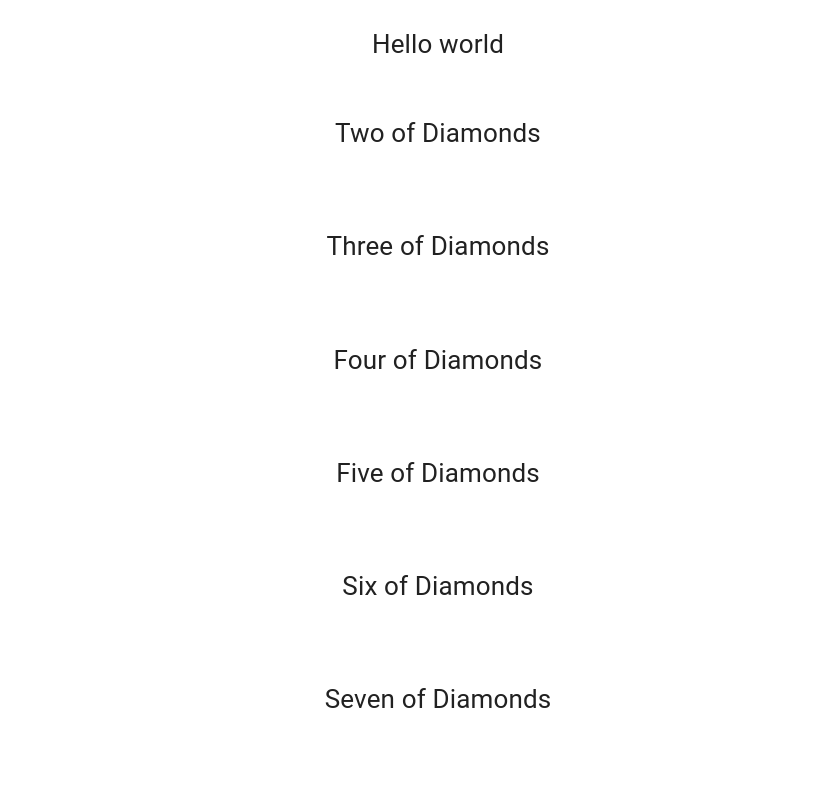
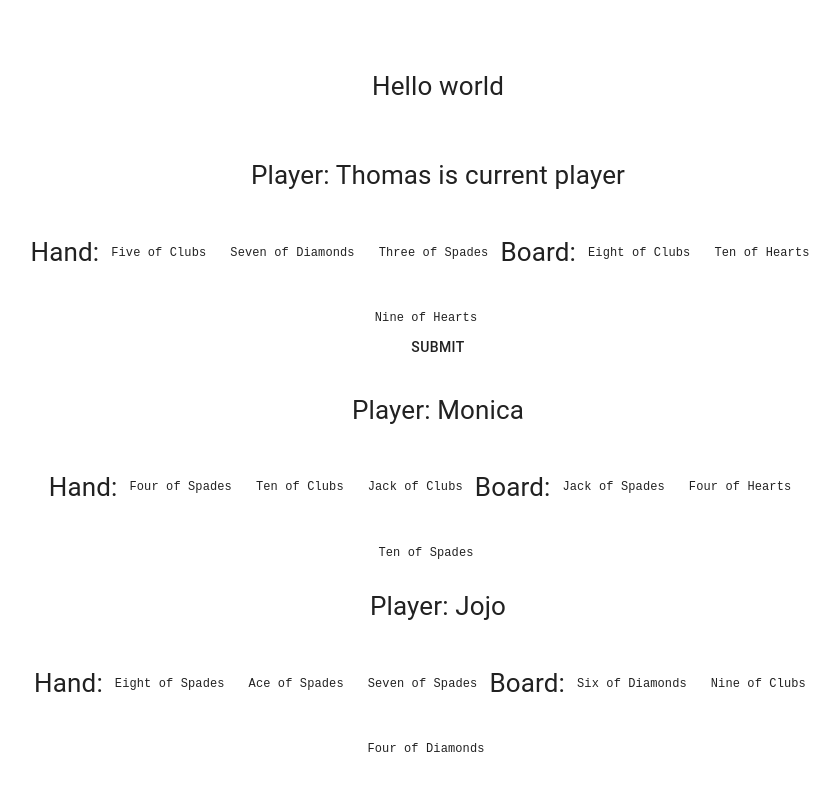
Before and after one commit to tsabend/cheesyds, a React (Create React App) app: page / in a window 1280 px wide. Shown: the top 799 px of the page, without its empty margins (202-1041 px from the left). Built offline with nearby package versions, Linux system fonts and the light colour scheme.

Commit message:
Add an idea of turns

```diff
--- a/src/App.tsx
+++ b/src/App.tsx
@@ -1,6 +1,6 @@
 import React from "react";
 import logo from "./logo.svg";
-import Deck from "./features/cards/deck";
+import GameView from "./features/cards/GameView";
 import {
   createMuiTheme,
   withStyles,
@@ -63,7 +63,7 @@ const App = ({ classes }: AppProps) => (
     <div className={classes.app}>
       <header className={classes.appHeader}>
         <p>Hello world</p>
-        <Deck />
+        <GameView />
       </header>
     </div>
   </MuiThemeProvider>
--- a/src/features/cards/deckBuilder.ts
+++ b/src/app/card.ts
@@ -1,21 +1,4 @@
-export class DeckBuilder {
-
-  buildDeck(): Array<CardModel> {
-    var cards: Array<CardModel> = [];
-
-    for (const suit in Suit) {
-      for (const faceValue in FaceValue) {
-        const myFaceValue: FaceValue = FaceValue[faceValue] as any as FaceValue;
-        if (typeof myFaceValue !== "number") continue
-        cards.push(new CardModel(suit as Suit, myFaceValue));
-      }
-    }
-
-    return cards;
-  }
-}
-
-export class CardModel {
+export class Card {
   suit: Suit;
   faceValue: FaceValue;
 
--- a/src/app/game.ts
+++ b/src/app/game.ts
@@ -1,3 +1,93 @@
-class Game {
+import { Player } from "./player"
+import {
+  Suit,
+  FaceValue,
+  Card
+} from "./card"
+export class Game {
+  players: Array<Player>
+  deck: Deck
+  currentPlayerIndex: number;
 
+  constructor(players: Array<Player>,
+              deck: Deck,
+              currentPlayerIndex: number) {
+    this.players = players;
+    this.deck = deck;
+    this.currentPlayerIndex = currentPlayerIndex
+  }
+
+  deal() {
+    this.players.forEach(player => {
+      player.deal(this.deck.deal(9));
+    });
+  }
+
+  submit(): Game {
+    return new Game(this.players, this.deck, this.nextPlayerIndex());
+  }
+
+  nextPlayerIndex(): number {
+    return (this.currentPlayerIndex + 1) % this.players.length;
+  }
+
+  isCurrentPlayer(player: Player): boolean {
+    return this.players[this.currentPlayerIndex] === player;
+  }
 }
+
+export class GameBuilder {
+  makeFakeGame(): Game {
+    const players = [
+      new Player("Thomas"),
+      new Player("Monica"),
+      new Player("Jojo")
+    ];
+
+    const game = new Game(players, new Deck(), 0);
+    game.deal();
+    return game
+  }
+}
+
+export class Deck {
+  cards: Array<Card>
+  constructor() {
+    const deckBuilder = new DeckBuilder();
+    this.cards = deckBuilder.build();
+  }
+
+  deal(numberOfCards: number): Array<Card> {
+    var out: Array<Card> = [];
+    for (let index = 0; index < numberOfCards; index++) {
+      var last = this.cards.pop() as Card;
+      out.push(last);
+    }
+    return out;
+  }
+}
+
+export class DeckBuilder {
+  build(): Array<Card> {
+    var cards: Array<Card> = [];
+
+    for (const suit in Suit) {
+      for (const faceValue in FaceValue) {
+        const myFaceValue: FaceValue = FaceValue[faceValue] as any as FaceValue;
+        if (typeof myFaceValue !== "number") continue;
+        cards.push(new Card(suit as Suit, myFaceValue));
+      }
+    }
+    // mutating shuffle
+    this.shuffle(cards);
+
+    return cards;
+  }
+
+  shuffle(array: Array<Card>) {
+    for (let i = array.length - 1; i > 0; i--) {
+      const j = Math.floor(Math.random() * (i + 1));
+      [array[i], array[j]] = [array[j], array[i]];
+    }
+  }
+}
--- a/src/app/player.ts
+++ b/src/app/player.ts
@@ -1,3 +1,38 @@
+import { Card } from "./card"
 export class Player {
+  name: string
+  board: PlayerBoard
 
+  constructor(name: string) {
+    this.name = name;
+    this.board = new PlayerBoard();
+  }
+
+  deal(cards: Array<Card>) {
+    this.board.deal(cards);
+  }
 }
+
+export class PlayerBoard {
+
+  hand: Array<Card>
+  piles: Array<Array<Card>>
+
+  constructor() {
+    this.piles = [];
+    this.hand = [];
+  }
+
+  // deal out an array of 6 cards
+  deal(cards: Array<Card>) {
+    this.hand = cards.splice(0, 3);
+    const pile1 = cards.splice(0, 2);
+    const pile2 = cards.splice(0, 2);
+    const pile3 = cards.splice(0, 2);
+    this.piles = [
+      pile1,
+      pile2,
+      pile3
+    ];
+  }
+}
--- a/src/app/store.ts
+++ b/src/app/store.ts
@@ -1,9 +1,9 @@
 import { configureStore, ThunkAction, Action } from '@reduxjs/toolkit';
-import counterReducer from '../features/counter/counterSlice';
+import gameReducer from '../features/cards/gameSlice';
 
 export const store = configureStore({
   reducer: {
-    counter: counterReducer,
+    game: gameReducer,
   },
 });
 
--- a/src/features/cards/card.tsx
+++ b/src/features/cards/CardView.tsx
@@ -6,7 +6,7 @@ import Typography from "@material-ui/core/Typography";
 import {
   Suit,
   FaceValue
-} from "./deckBuilder";
+} from "../../app/card";
 import {
   withStyles,
   Theme,
@@ -19,7 +19,7 @@ import {
 const styles: (theme: Theme) => StyleRules<string> = theme =>
   createStyles({
     suit: {
-      fontSize: "78px",
+      fontSize: "12px",
       fontFamily: "'Courier New', Courier, monospace"
     },
     faceValue: {
@@ -49,18 +49,20 @@ const styles: (theme: Theme) => StyleRules<string> = theme =>
     },
   });
 
-type CardProps = {
+type CardViewProps = {
   suit: string;
   faceValue: number;
 } & WithStyles<typeof styles>;
 
-const Card = ({ suit, faceValue, classes }: CardProps) => {
+const CardView = ({ suit, faceValue, classes }: CardViewProps) => {
 
   return (
     <React.Fragment>
-    <p>{ FaceValue[faceValue] } of { suit }</p>
+    <Typography className={classes.suit} variant="body1">
+      { FaceValue[faceValue] } of { suit }
+    </Typography>
     </React.Fragment>
   );
 };
 
-export default withStyles(styles)(Card);
+export default withStyles(styles)(CardView);
--- /dev/null
+++ b/src/features/cards/GameView.tsx
@@ -0,0 +1,76 @@
+import React, { useState } from "react";
+import Grid from "@material-ui/core/Grid";
+import Button from "@material-ui/core/Button";
+import Input from "@material-ui/core/Input";
+import Typography from "@material-ui/core/Typography";
+import HandView from "./HandView"
+import PilesView from "./PilesView"
+import {
+  Suit,
+  FaceValue,
+  Card
+} from "../../app/card"
+import {
+  Game,
+  GameBuilder
+} from "../../app/game"
+import {
+  withStyles,
+  Theme,
+  StyleRules,
+  createStyles,
+  WithStyles,
+  CircularProgress
+} from "@material-ui/core";
+import { useSelector, useDispatch } from "react-redux";
+import {
+  submit,
+  selectGame
+} from "./gameSlice";
+
+const styles: (theme: Theme) => StyleRules<string> = theme =>
+  createStyles({
+  });
+
+type GameViewProps = {
+
+} & WithStyles<typeof styles>;
+
+const GameView = ({ classes }: GameViewProps) => {
+  const dispatch = useDispatch();
+  const game = useSelector(selectGame);
+
+  const build = () => {
+
+    return game.players.map(player => {
+      const isCurrentPlayer = game.isCurrentPlayer(player);
+      return <div>
+        <p>Player: {player.name} {isCurrentPlayer ? "is current player" : ""}</p>
+        <Grid container xs={12} alignItems="center" justify="center" spacing={3}>
+        <p>Hand:</p>
+        <HandView hand={player.board.hand} />
+        <p>Board:</p>
+        <PilesView piles={player.board.piles} />
+        </Grid>
+        {
+          isCurrentPlayer && // && is a trick to get conditional rendering working
+          <Button
+          className={classes.button}
+          aria-label="Decrement value"
+          onClick={() => dispatch(submit())}
+          >
+          SUBMIT
+          </Button>
+        }
+      </div>
+    })
+  }
+
+  return (
+    <React.Fragment>
+    { build() }
+    </React.Fragment>
+  );
+};
+
+export default withStyles(styles)(GameView);
--- /dev/null
+++ b/src/features/cards/HandView.tsx
@@ -0,0 +1,48 @@
+import React, { useState } from "react";
+import Grid from "@material-ui/core/Grid";
+import Button from "@material-ui/core/Button";
+import Input from "@material-ui/core/Input";
+import Typography from "@material-ui/core/Typography";
+import CardView from "./CardView"
+import {
+  Suit,
+  FaceValue,
+  Card
+} from "../../app/card"
+import {
+  Game,
+  GameBuilder
+} from "../../app/game"
+import {
+  withStyles,
+  Theme,
+  StyleRules,
+  createStyles,
+  WithStyles,
+  CircularProgress
+} from "@material-ui/core";
+
+const styles: (theme: Theme) => StyleRules<string> = theme =>
+  createStyles({
+  });
+
+type HandViewProps = {
+  hand: Array<Card>
+} & WithStyles<typeof styles>;
+
+const HandView = ({ hand, classes }: HandViewProps) => {
+
+  return (
+    <React.Fragment>
+    {
+      hand.map(card => {
+        return <Grid item>
+          <CardView suit={card.suit} faceValue={card.faceValue}/>
+        </Grid>
+      })
+    }
+    </React.Fragment>
+  );
+};
+
+export default withStyles(styles)(HandView);
--- a/src/features/cards/deck.tsx
+++ b/src/features/cards/PilesView.tsx
@@ -3,13 +3,16 @@ import Grid from "@material-ui/core/Grid";
 import Button from "@material-ui/core/Button";
 import Input from "@material-ui/core/Input";
 import Typography from "@material-ui/core/Typography";
-import Card from "./card"
+import CardView from "./CardView"
 import {
   Suit,
   FaceValue,
-  CardModel,
-  DeckBuilder
-} from "./deckBuilder"
+  Card
+} from "../../app/card"
+import {
+  Game,
+  GameBuilder
+} from "../../app/game"
 import {
   withStyles,
   Theme,
@@ -23,28 +26,25 @@ const styles: (theme: Theme) => StyleRules<string> = theme =>
   createStyles({
   });
 
-type DeckProps = {
-
+type PilesViewProps = {
+  piles: Array<Array<Card>>
 } & WithStyles<typeof styles>;
 
-const Deck = ({ classes }: DeckProps) => {
-  const build = () => {
-    const builder = new DeckBuilder();
-    const models = builder.buildDeck();
-    return models.map(model => {
-      return <Grid item>
-        <Card suit={model.suit} faceValue={model.faceValue}/>
-      </Grid>
-    });
-  }
+const PilesView = ({ piles, classes }: PilesViewProps) => {
 
   return (
     <React.Fragment>
-    <Grid container xs={4} alignItems="center" justify="center" spacing={3}>
-      {build()};
-    </Grid>
+    {
+      piles.map(pile => {
+        // deal with face up/face down cards here
+        const card = pile[1];
+        return <Grid item>
+        <CardView suit={card.suit} faceValue={card.faceValue}/>
+        </Grid>
+    })
+    }
     </React.Fragment>
   );
 };
 
-export default withStyles(styles)(Deck);
+export default withStyles(styles)(PilesView);
--- /dev/null
+++ b/src/features/cards/gameSlice.ts
@@ -0,0 +1,42 @@
+import { createSlice, PayloadAction } from '@reduxjs/toolkit';
+import { AppThunk, RootState } from '../../app/store';
+import { Game, GameBuilder } from "../../app/game"
+interface GameState {
+  value: Game;
+}
+
+const initialState: GameState = {
+   value: new GameBuilder().makeFakeGame()
+};
+
+export const slice = createSlice({
+  name: 'game',
+  initialState,
+  reducers: {
+    submit: state => {
+      // Redux Toolkit allows us to write "mutating" logic in reducers. It
+      // doesn't actually mutate the state because it uses the immer library,
+      // which detects changes to a "draft state" and produces a brand new
+      // immutable state based off those changes
+      state.value = state.value.submit();
+    },
+    // decrement: state => {
+    //   state.value -= 1;
+    // },
+    // // Use the PayloadAction type to declare the contents of `action.payload`
+    // incrementByAmount: (state, action: PayloadAction<number>) => {
+    //   state.value += action.payload;
+    // },
+  },
+});
+
+export const { submit } = slice.actions;
+
+
+
+// The function below is called a selector and allows us to select a value from
+// the state. Selectors can also be defined inline where they're used instead of
+// in the slice file. For example: `useSelector((state: RootState) => state.counter.value)`
+export const selectGame = (state: RootState) => state.game.value;
+
+export default slice.reducer;
```
Also changed, not shown: src/features/counter/Counter.tsx (deleted, +0 -167 lines), src/features/counter/counterSlice.ts (deleted, +0 -50 lines), 2 other files (tests, documents, lock files or other folders).
